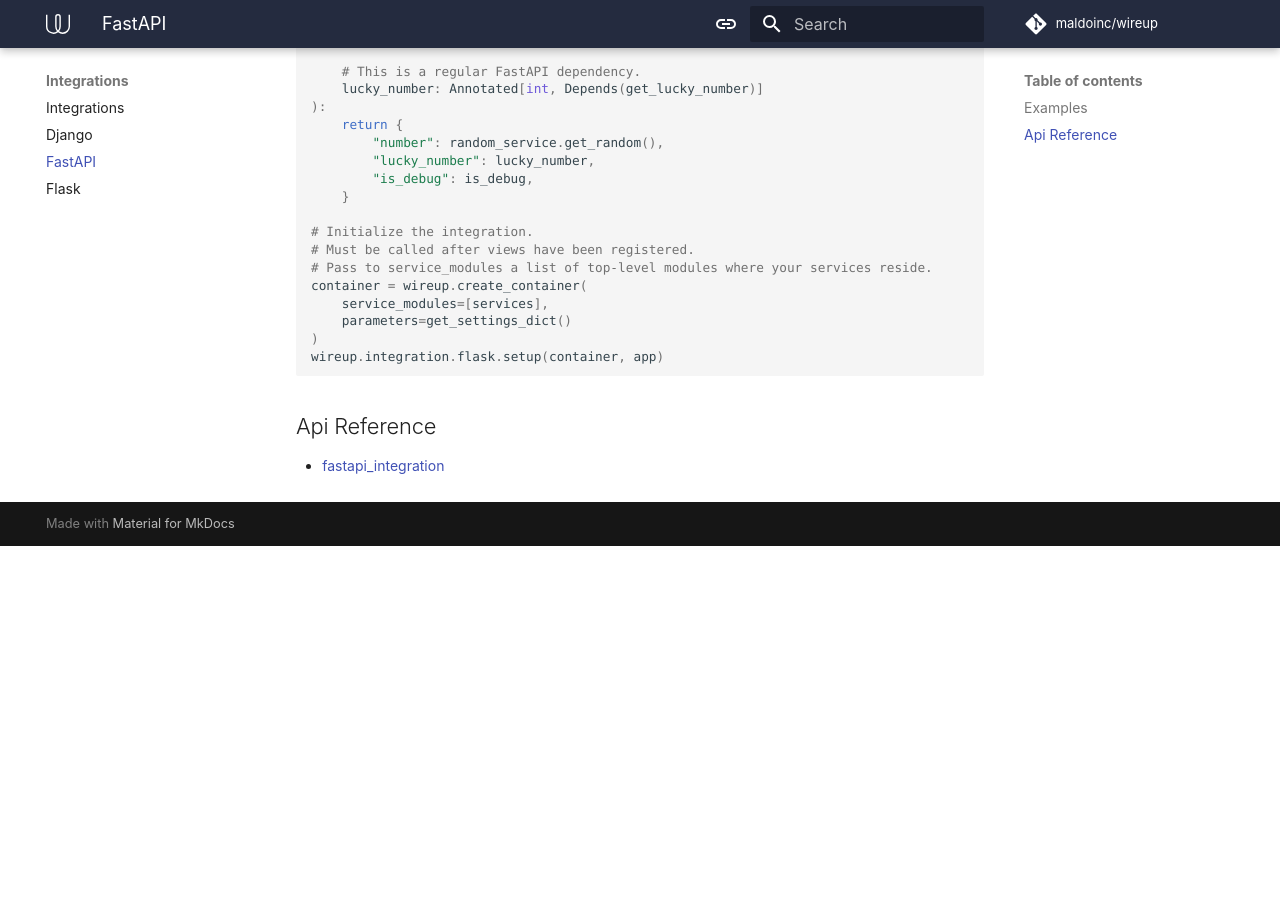
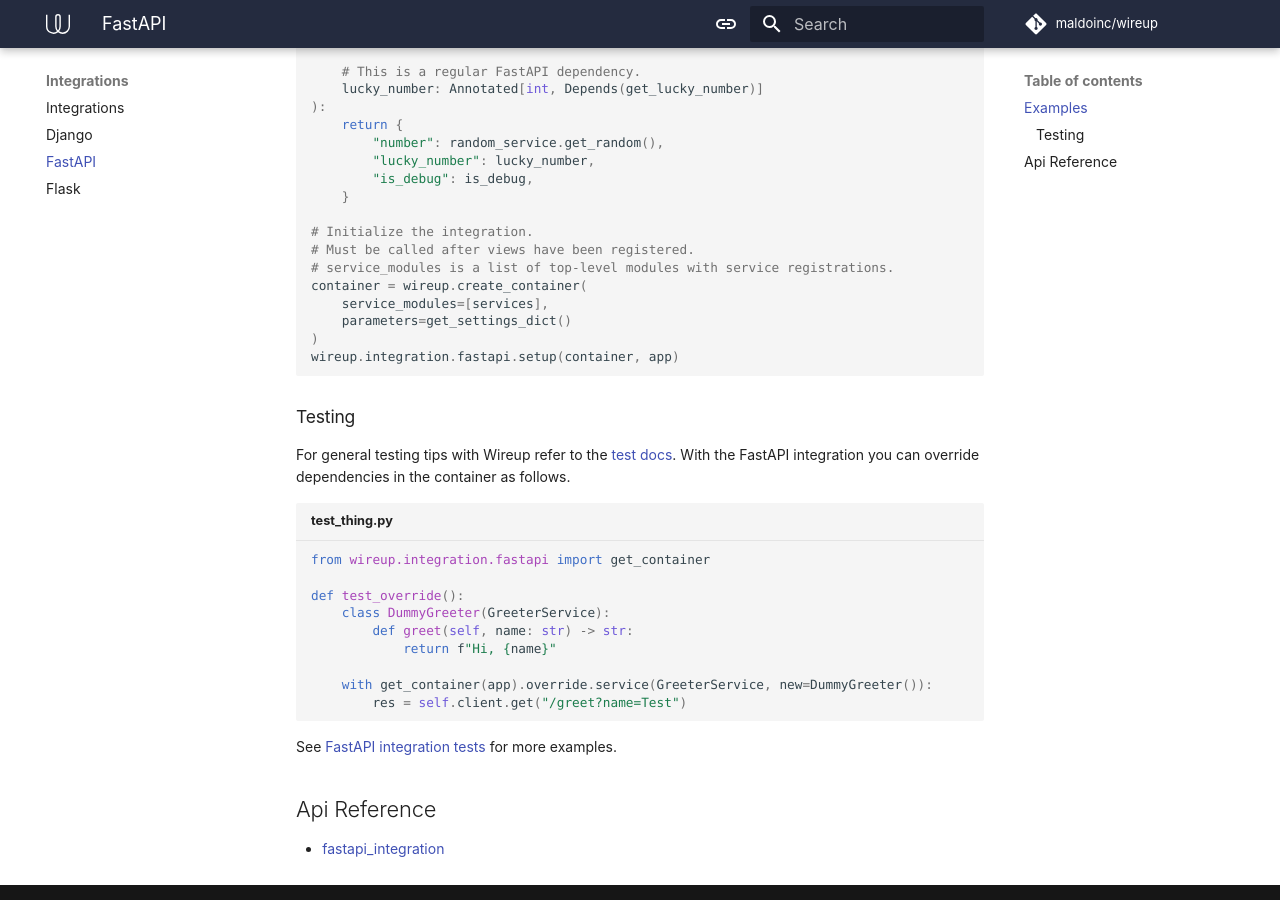
Before and after one commit to maldoinc/wireup, an MkDocs documentation site: the page built from docs/pages/integrations/fastapi.md, in a window 1280 px wide and 900 px high, scrolled down 821 px. Built offline with MkDocs 1.6.1 and Material for MkDocs 9.7.7, drawn with Linux system fonts in a browser that asks for light colours; some web fonts are replaced; comment, search, counter and statistics services are not loaded; the version menu is left out; before the commit the page ends 1367 px from its top, so only the background shows below that.

Commit message:
Update integration docs

````diff
--- a/docs/pages/integrations/fastapi.md
+++ b/docs/pages/integrations/fastapi.md
@@ -37,13 +37,33 @@ async def target(
 
 # Initialize the integration.
 # Must be called after views have been registered.
-# Pass to service_modules a list of top-level modules where your services reside.
+# service_modules is a list of top-level modules with service registrations.
 container = wireup.create_container(
     service_modules=[services],
     parameters=get_settings_dict()
 )
-wireup.integration.flask.setup(container, app)
+wireup.integration.fastapi.setup(container, app)
 ```
+
+### Testing
+
+For general testing tips with Wireup refer to the [test docs](../testing.md).
+With the FastAPI integration you can override dependencies in the container as follows.
+
+```python title="test_thing.py"
+from wireup.integration.fastapi import get_container
+
+def test_override():
+    class DummyGreeter(GreeterService):
+        def greet(self, name: str) -> str:
+            return f"Hi, {name}"
+
+    with get_container(app).override.service(GreeterService, new=DummyGreeter()):
+        res = self.client.get("/greet?name=Test")
+```
+
+See [FastAPI integration tests](https://github.com/maldoinc/wireup/blob/master/test/integration/test_fastapi_integration.py)
+for more examples.
 
 ## Api Reference
 
````
Also changed, not shown: docs/pages/integrations/flask.md (+22 -2 lines).
